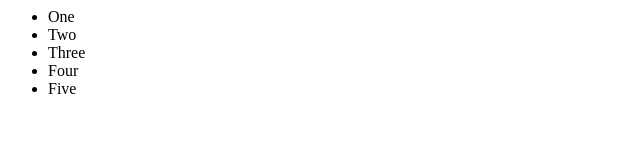
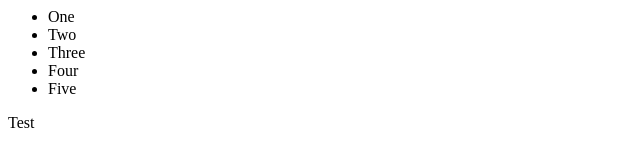
Before and after one commit to rha006/Test, a plain HTML site: page index.html in a window 1280 px wide. Shown: the full height of the page, 0-640 px from the left. Drawn offline with Linux system fonts and the light colour scheme.

Commit message:
added new section

```diff
--- a/index.html
+++ b/index.html
@@ -10,5 +10,9 @@
 	<li>Five</li>
 </ul>
 
+<div class="box">
+	<p>Test</p>
+</div>
+
 </body>
 </html>
```
